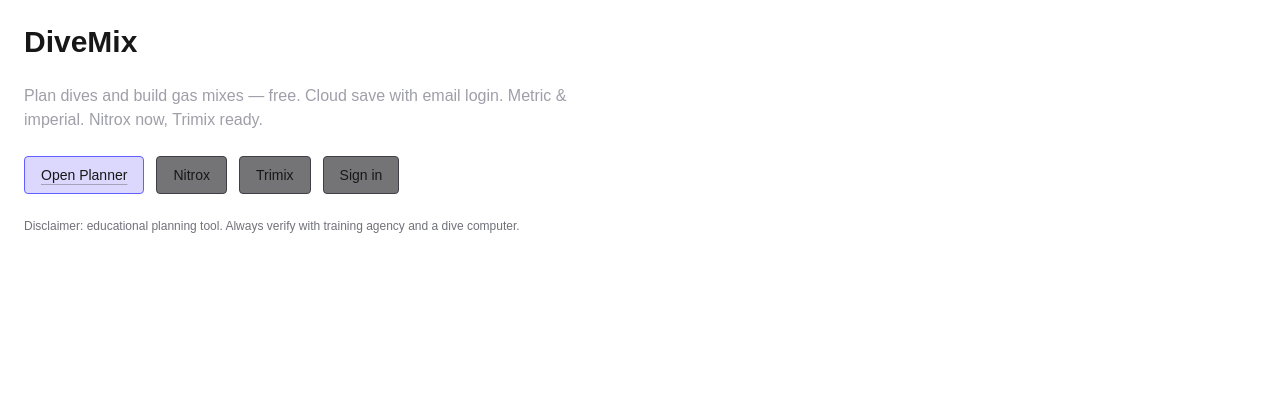
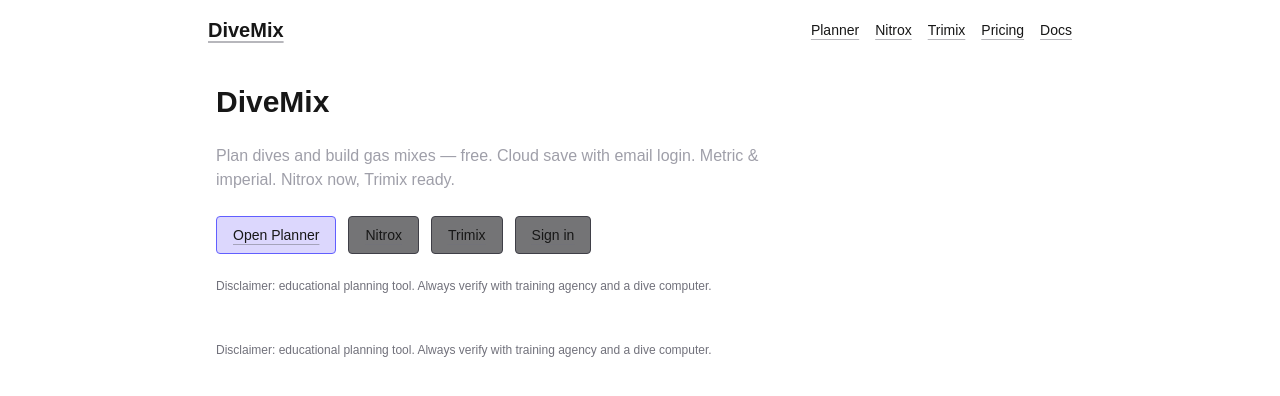
Before and after one commit to mo-elsa3dany/divemix, a Next.js app: page / in a window 1280 px wide. Shown: the top 396 px of the page. Built offline with nearby package versions, Linux system fonts and the light colour scheme; no server answers.

Commit message:
ui(layout): restore header nav + footer

```diff
--- a/src/app/layout.tsx
+++ b/src/app/layout.tsx
@@ -1,5 +1,6 @@
 import './globals.css';
 import type { Metadata } from 'next';
+import Link from 'next/link';
 import AnalyticsClient from './_analytics';
 
 export const metadata: Metadata = {
@@ -8,7 +9,7 @@
   ),
   title: { default: 'DiveMix', template: '%s · DiveMix' },
   description:
-    'Plan dives & build gas mixes. Free. Cloud save with email login. Metric & imperial.',
+    'Plan dives & build gas mixes — free. Cloud save with email login. Metric & imperial.',
   openGraph: {
     title: 'DiveMix',
     description: 'Plan dives & build gas mixes.',
@@ -25,8 +26,34 @@
   return (
     <html lang="en">
       <body>
-        <main className="container mx-auto p-6">{children}</main>
         <AnalyticsClient />
+        <header className="max-w-4xl mx-auto p-4 flex items-center gap-6">
+          <Link href="/" className="text-xl font-semibold">
+            DiveMix
+          </Link>
+          <nav className="ml-auto flex items-center gap-4 text-sm">
+            <Link href="/planner" className="hover:underline">
+              Planner
+            </Link>
+            <Link href="/nitrox" className="hover:underline">
+              Nitrox
+            </Link>
+            <Link href="/trimix" className="hover:underline">
+              Trimix
+            </Link>
+            <Link href="/pricing" className="hover:underline">
+              Pricing
+            </Link>
+            <Link href="/docs" className="hover:underline">
+              Docs
+            </Link>
+          </nav>
+        </header>
+        <main className="max-w-4xl mx-auto p-6">{children}</main>
+        <footer className="max-w-4xl mx-auto p-6 text-xs text-zinc-500">
+          Disclaimer: educational planning tool. Always verify with training agency and a
+          dive computer.
+        </footer>
       </body>
     </html>
   );
```
